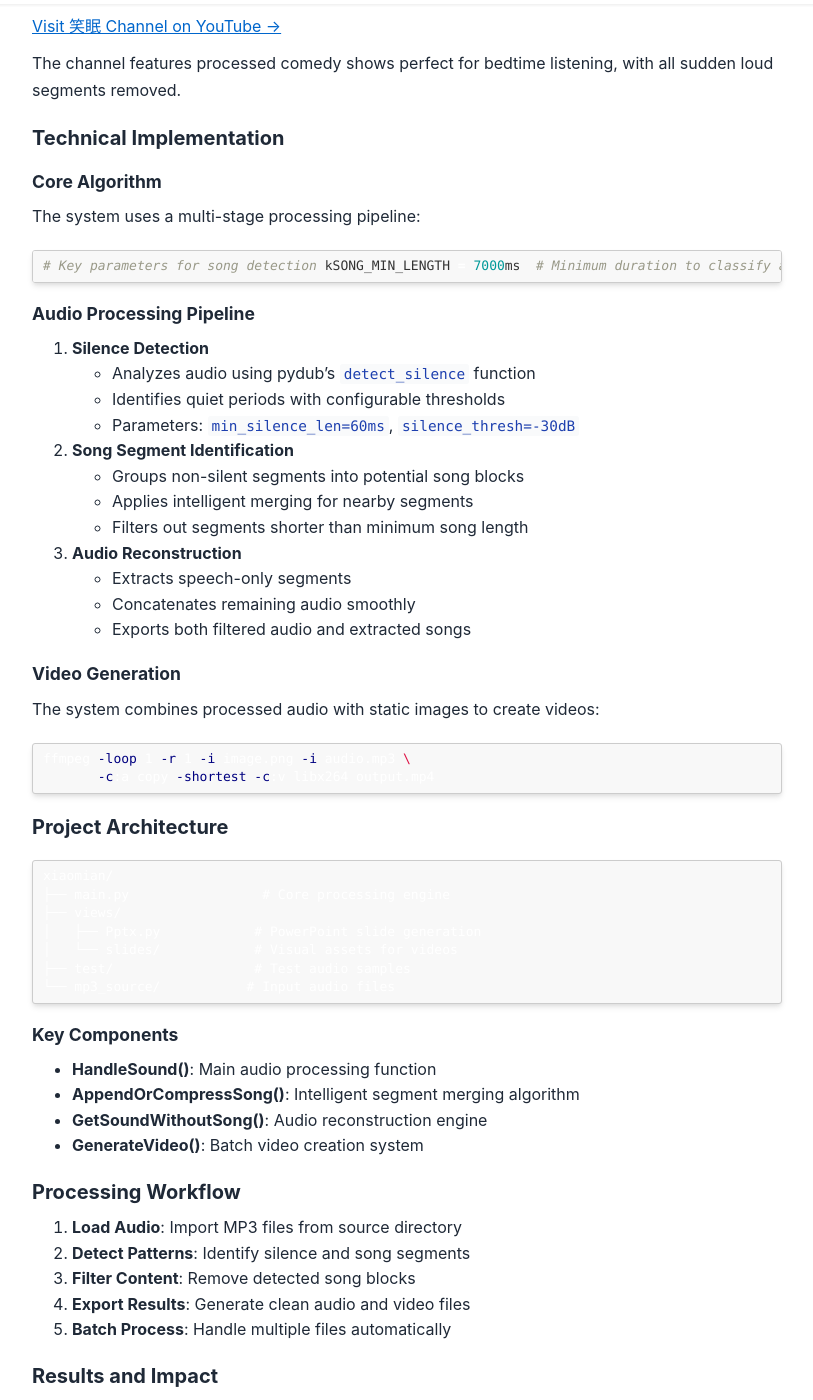
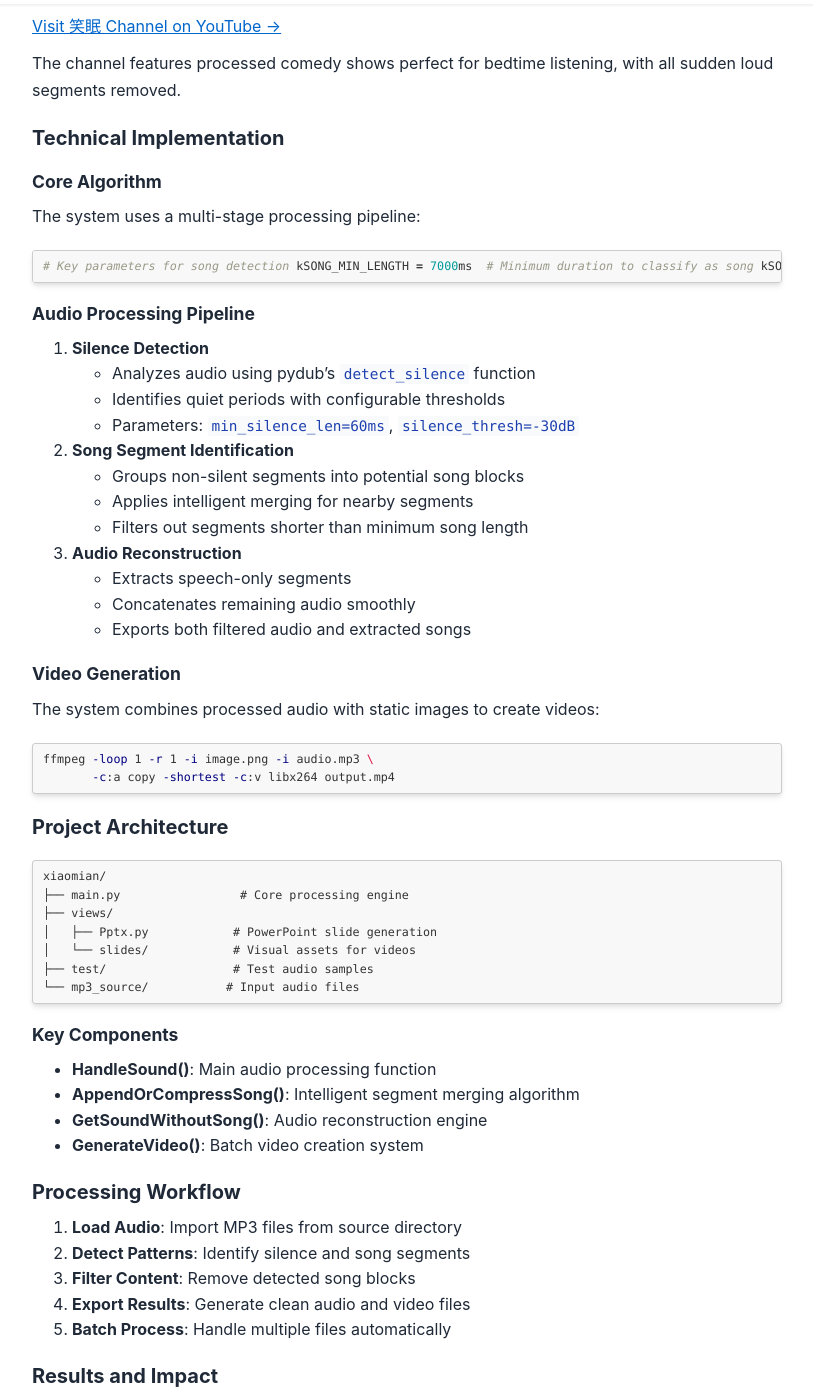
Before and after one commit to harbinzhang/harbinzhang.github.io, a Jekyll site: the page built from _posts/2020-04-01-xiaomian-audio-filter.mdown, in a window 1280 px wide and 1400 px high, scrolled down 942 px. Shown: the whole window, without its empty margins (233-1046 px from the left). Built offline with Jekyll 4.4.1, drawn with Linux system fonts in a browser that asks for light colours; nearby versions of some CDN libraries; comment, search, counter and statistics services are not loaded.

Commit message:
Fix code block rendering in blog posts
- Updated modern-styles.css to use light background for code blocks
- Fixed conflict with syntax highlighting colors
- Added proper styling for highlighted code blocks
- Ensures syntax highlighting is visible and readable

🤖 Generated with [Claude Code](https://claude.ai/code)

Co-Authored-By: Claude <noreply@anthropic.com>

```diff
--- a/css/modern-styles.css
+++ b/css/modern-styles.css
@@ -363,19 +363,31 @@ code {
 }
 
 pre {
-  background: var(--text-primary);
-  color: var(--background);
+  background: #f8f8f8;
+  color: #333;
   padding: 1.5rem;
   border-radius: var(--radius);
   overflow-x: auto;
   margin: 2rem 0;
   box-shadow: var(--shadow-md);
+  border: 1px solid var(--border-color);
 }
 
 pre code {
   background: transparent;
   color: inherit;
   padding: 0;
+  font-size: 0.9em;
+}
+
+.highlight pre {
+  background: #f8f8f8;
+  color: #333;
+  border: 1px solid #e5e7eb;
+}
+
+.highlight pre code {
+  color: #333;
 }
 
 footer {
```
